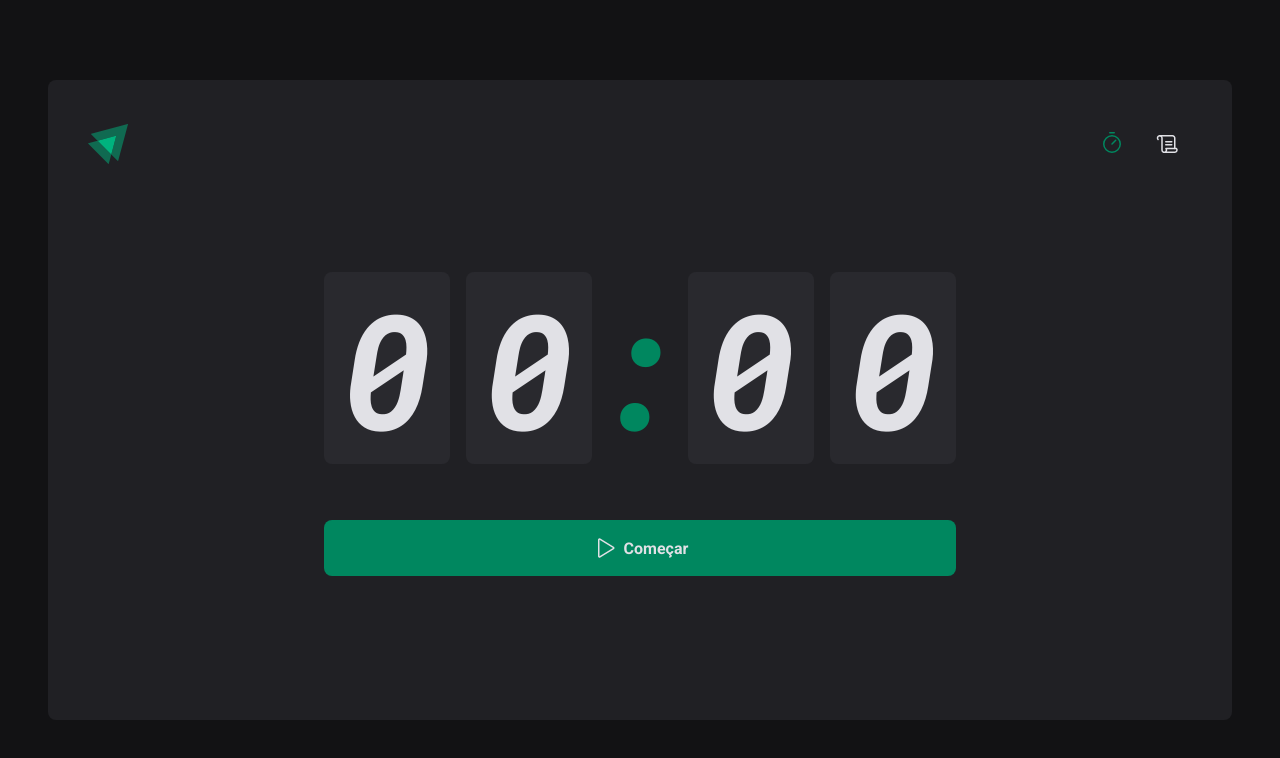
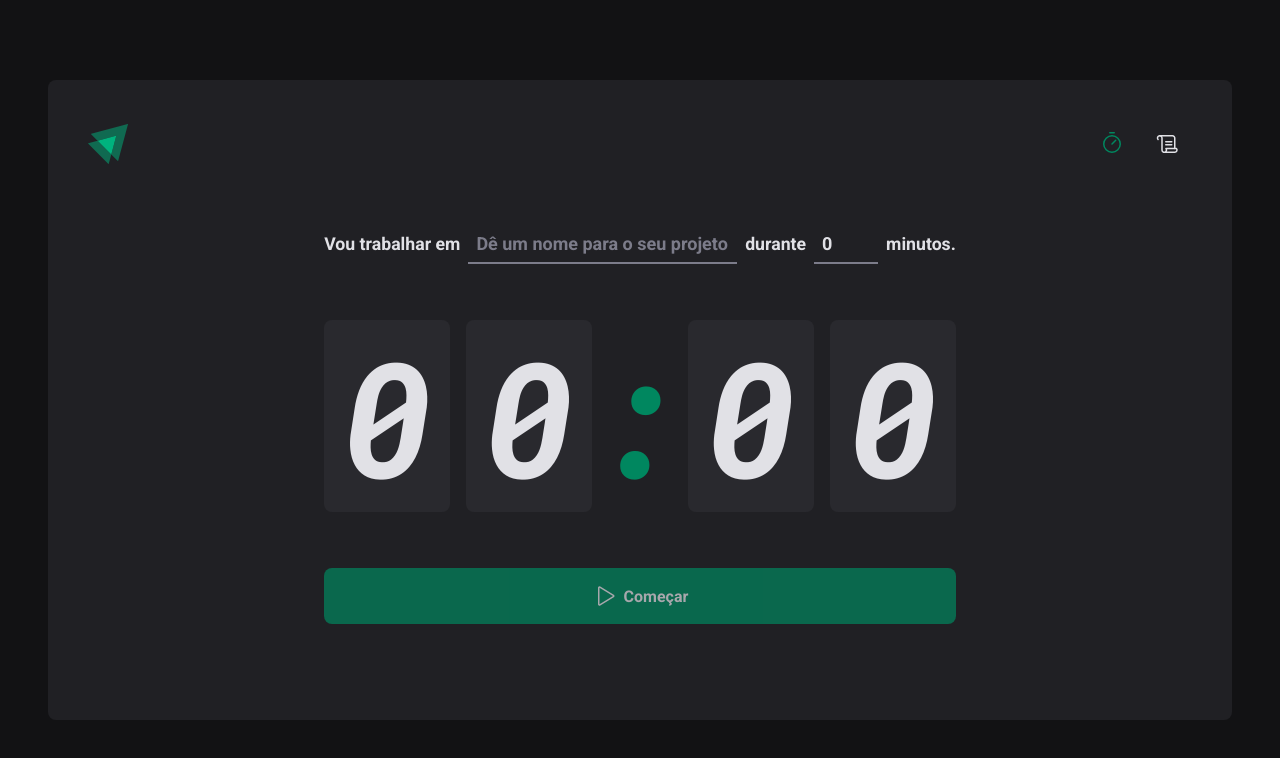
Before and after one commit to Sans-arch/02-ignite-timer, a React (Vite) app: page / in a window 1280 px wide. Shown: the top 758 px of the page. Built offline with nearby package versions, Linux system fonts and the light colour scheme.

Commit message:
Use ContextAPI in NewCycleForm component

```diff
--- a/src/pages/Home/components/Countdown/index.tsx
+++ b/src/pages/Home/components/Countdown/index.tsx
@@ -1,13 +1,17 @@
+import { useContext, useEffect } from 'react'
 import { differenceInSeconds } from 'date-fns'
-import { useContext, useEffect, useState } from 'react'
 import { CountdownContainer, Separator } from './styles'
 
 import { CyclesContext } from '../..'
 
 export function Countdown() {
-  const { activeCycle, activeCycleId, markCurrentCycleAsFinished } =
-    useContext(CyclesContext)
-  const [amountSecondsPassed, setAmountSecondsPassed] = useState(0)
+  const {
+    activeCycle,
+    activeCycleId,
+    markCurrentCycleAsFinished,
+    amountSecondsPassed,
+    setSecondsPassed,
+  } = useContext(CyclesContext)
 
   const totalSeconds = activeCycle ? activeCycle.minutesAmount * 60 : 0
 
@@ -23,10 +27,10 @@
 
         if (secondsDifference >= totalSeconds) {
           markCurrentCycleAsFinished()
-          setAmountSecondsPassed(totalSeconds)
+          setSecondsPassed(totalSeconds)
           clearInterval(interval)
         } else {
-          setAmountSecondsPassed(secondsDifference)
+          setSecondsPassed(secondsDifference)
         }
       }, 1000)
     }
@@ -34,7 +38,13 @@
     return () => {
       clearInterval(interval)
     }
-  }, [activeCycle, totalSeconds, activeCycleId, markCurrentCycleAsFinished])
+  }, [
+    activeCycle,
+    totalSeconds,
+    activeCycleId,
+    markCurrentCycleAsFinished,
+    setSecondsPassed,
+  ])
 
   const currentSeconds = activeCycle ? totalSeconds - amountSecondsPassed : 0
 
--- a/src/pages/Home/components/NewCycleForm/index.tsx
+++ b/src/pages/Home/components/NewCycleForm/index.tsx
@@ -1,27 +1,12 @@
-import { zodResolver } from '@hookform/resolvers/zod'
-import { useForm } from 'react-hook-form'
-import * as zod from 'zod'
+import { useContext } from 'react'
+import { useFormContext } from 'react-hook-form'
+
+import { CyclesContext } from '../..'
 import { FormContainer, MinutesAmountInput, TaskInput } from './styles'
 
-const newCycleFormValidationSchema = zod.object({
-  task: zod.string().min(1, 'Informe a tarefa'),
-  owner: zod.string().optional(),
-  minutesAmount: zod
-    .number()
-    .min(1, 'O ciclo precisa ser e no mínimo 5 minutos.')
-    .max(60, 'O ciclo precisa ser de no máximo 60 minutos.'),
-})
-
-type NewCycleFormData = zod.infer<typeof newCycleFormValidationSchema>
-
 export function NewCycleForm() {
-  const { register, handleSubmit, watch, reset } = useForm<NewCycleFormData>({
-    resolver: zodResolver(newCycleFormValidationSchema),
-    defaultValues: {
-      task: '',
-      minutesAmount: 0,
-    },
-  })
+  const { activeCycle } = useContext(CyclesContext)
+  const { register } = useFormContext()
 
   return (
     <FormContainer>
--- a/src/pages/Home/index.tsx
+++ b/src/pages/Home/index.tsx
@@ -1,6 +1,8 @@
-import { createContext, useEffect, useState } from 'react'
+import { createContext, useState } from 'react'
 import { HandPalm, Play } from 'phosphor-react'
-import { differenceInSeconds } from 'date-fns'
+import * as zod from 'zod'
+import { zodResolver } from '@hookform/resolvers/zod'
+import { FormProvider, useForm } from 'react-hook-form'
 
 import { NewCycleForm } from './components/NewCycleForm'
 import { Countdown } from './components/Countdown'
@@ -23,16 +25,44 @@
 interface CyclesContextType {
   activeCycle: Cycle | undefined
   activeCycleId: string | null
+  amountSecondsPassed: number
   markCurrentCycleAsFinished: () => void
+  setSecondsPassed: (seconds: number) => void
 }
 
 export const CyclesContext = createContext({} as CyclesContextType)
 
+const newCycleFormValidationSchema = zod.object({
+  task: zod.string().min(1, 'Informe a tarefa'),
+  owner: zod.string().optional(),
+  minutesAmount: zod
+    .number()
+    .min(1, 'O ciclo precisa ser e no mínimo 5 minutos.')
+    .max(60, 'O ciclo precisa ser de no máximo 60 minutos.'),
+})
+
+type NewCycleFormData = zod.infer<typeof newCycleFormValidationSchema>
+
 export function Home() {
   const [cycles, setCycles] = useState<Cycle[]>([])
   const [activeCycleId, setActiveCycleId] = useState<string | null>(null)
+  const [amountSecondsPassed, setAmountSecondsPassed] = useState(0)
+
+  const newCycleForm = useForm<NewCycleFormData>({
+    resolver: zodResolver(newCycleFormValidationSchema),
+    defaultValues: {
+      task: '',
+      minutesAmount: 0,
+    },
+  })
+
+  const { handleSubmit, watch, reset } = newCycleForm
 
   const activeCycle = cycles.find((cycle) => cycle.id === activeCycleId)
+
+  function setSecondsPassed(seconds: number) {
+    setAmountSecondsPassed(seconds)
+  }
 
   function markCurrentCycleAsFinished() {
     setCycles((cycles) =>
@@ -46,22 +76,22 @@
     )
   }
 
-  // function handleCreateNewCycle(data: NewCycleFormData) {
-  //   const id = String(new Date().getTime())
+  function handleCreateNewCycle(data: NewCycleFormData) {
+    const id = String(new Date().getTime())
 
-  //   const newCycle: Cycle = {
-  //     id,
-  //     task: data.task,
-  //     minutesAmount: data.minutesAmount,
-  //     startDate: new Date(),
-  //   }
+    const newCycle: Cycle = {
+      id,
+      task: data.task,
+      minutesAmount: data.minutesAmount,
+      startDate: new Date(),
+    }
 
-  //   setCycles((cycles) => [...cycles, newCycle])
-  //   setActiveCycleId(id)
-  //   setAmountSecondsPassed(0)
+    setCycles((cycles) => [...cycles, newCycle])
+    setActiveCycleId(id)
+    setAmountSecondsPassed(0)
 
-  //   reset()
-  // }
+    reset()
+  }
 
   function handleInterruptCycle() {
     setCycles((cycles) =>
@@ -77,16 +107,24 @@
     setActiveCycleId(null)
   }
 
-  // const task = watch('task')
-  // const isSubmitDisabled = !task
+  const task = watch('task')
+  const isSubmitDisabled = !task
 
   return (
     <HomeContainer>
-      <form /* onSubmit={handleSubmit(handleCreateNewCycle)} */>
+      <form onSubmit={handleSubmit(handleCreateNewCycle)}>
         <CyclesContext.Provider
-          value={{ activeCycle, activeCycleId, markCurrentCycleAsFinished }}
+          value={{
+            activeCycle,
+            activeCycleId,
+            amountSecondsPassed,
+            markCurrentCycleAsFinished,
+            setSecondsPassed,
+          }}
         >
-          {/* <NewCycleForm /> */}
+          <FormProvider {...newCycleForm}>
+            <NewCycleForm />
+          </FormProvider>
           <Countdown />
         </CyclesContext.Provider>
 
@@ -96,7 +134,7 @@
             Interromper
           </StopCountdownButton>
         ) : (
-          <StartCountdownButton /* disabled={isSubmitDisabled} */ type="submit">
+          <StartCountdownButton disabled={isSubmitDisabled} type="submit">
             <Play size={24} />
             Começar
           </StartCountdownButton>
```
